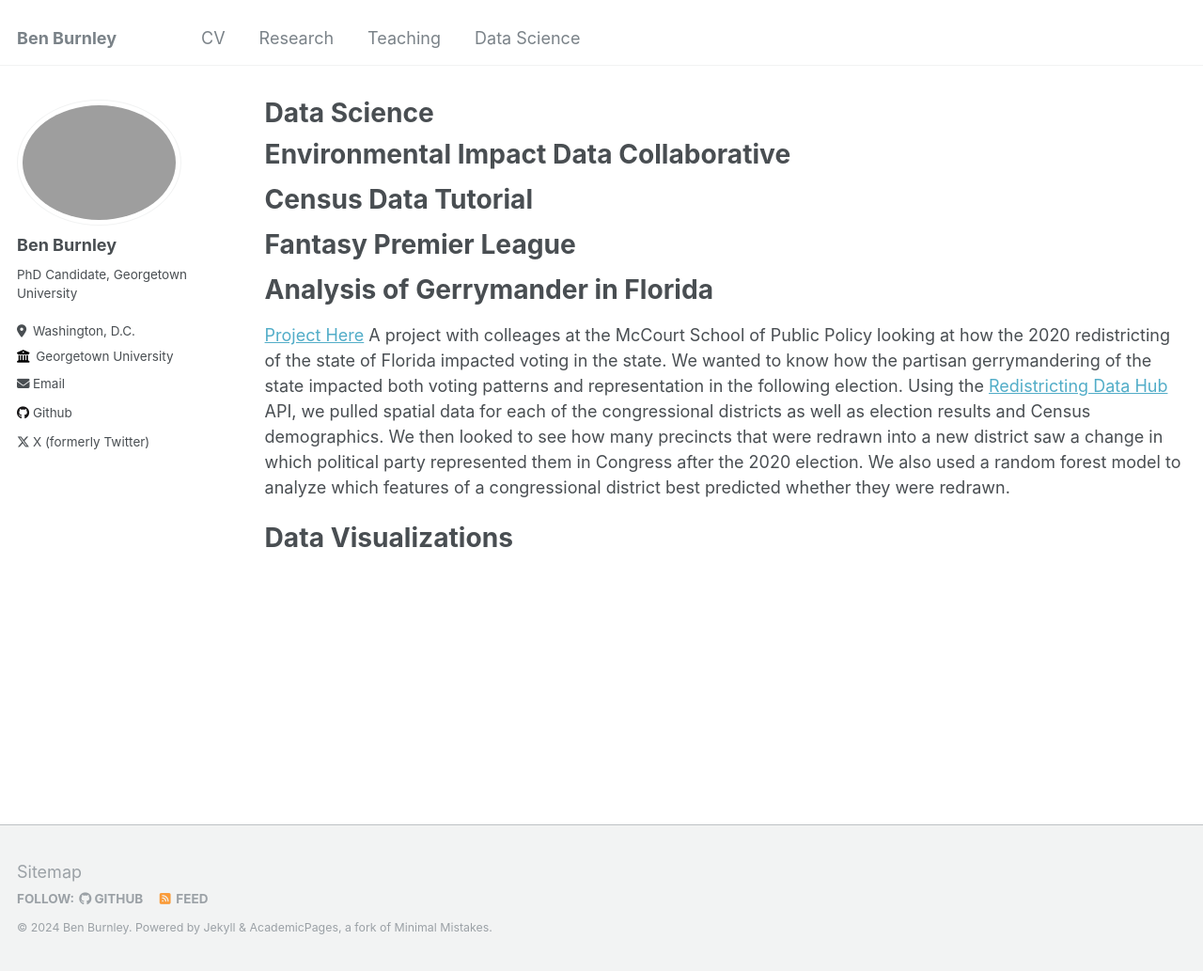
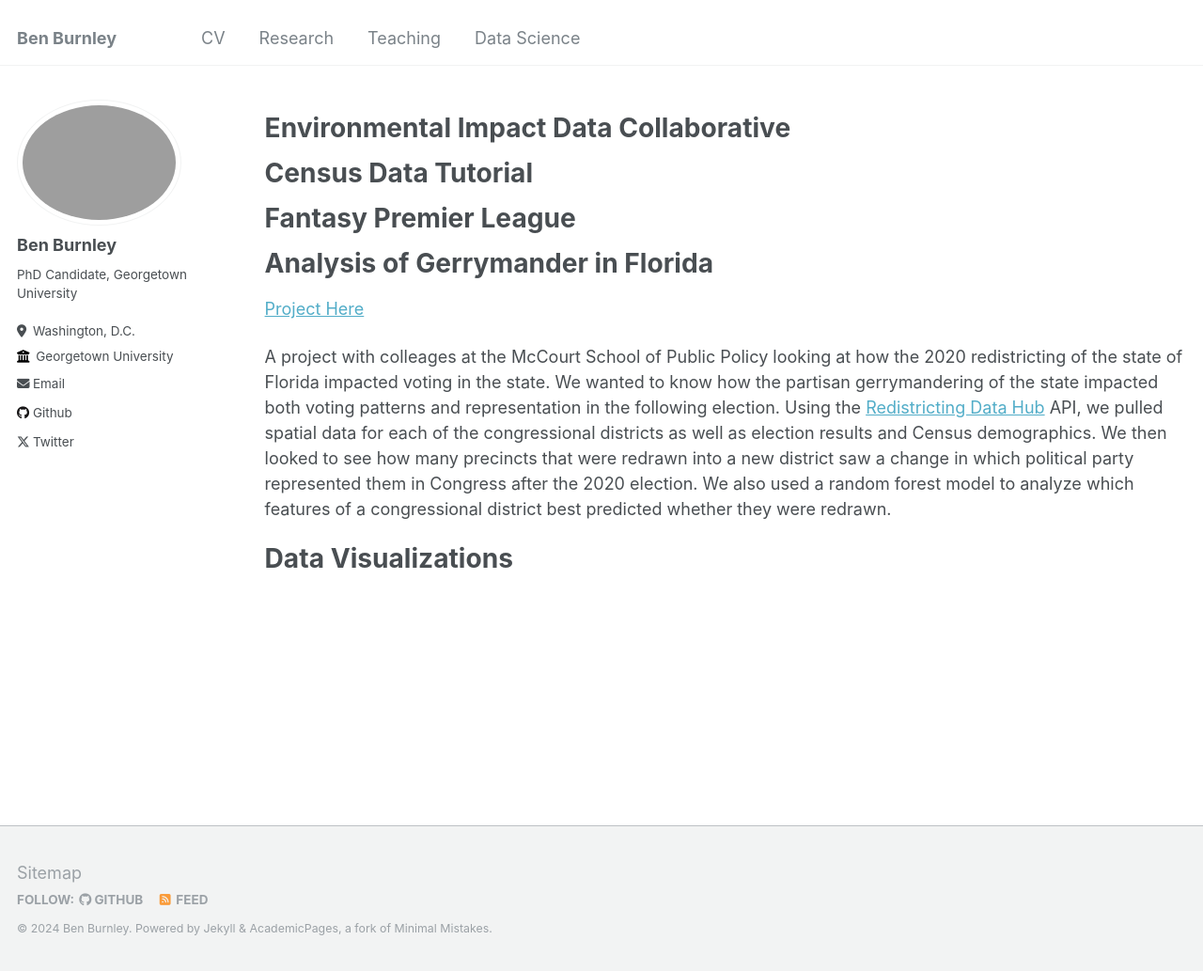
Before and after one commit to benjaminrburnley/benjaminrburnley.github.io, a Jekyll site: the page built from _pages/datascience.md, in a window 1280 px wide and 1033 px high. Shown: the whole window at 94% size. Built offline with Jekyll 4.4.1, drawn with Linux system fonts in a browser that asks for light colours.

Commit message:
final changes today

```diff
--- a/_includes/author-profile.html
+++ b/_includes/author-profile.html
@@ -133,7 +133,7 @@
         <li><a href="https://{{ author.tumblr }}.tumblr.com"><i class="fab fa-fw fa-tumblr icon-pad-right" aria-hidden="true"></i>Tumblr</a></li>
       {% endif %}
       {% if author.twitter %}
-        <li><a href="https://twitter.com/{{ author.twitter }}"><i class="fab fa-fw fa-x-twitter icon-pad-right" aria-hidden="true"></i>X (formerly Twitter)</a></li>
+        <li><a href="https://twitter.com/{{ author.twitter }}"><i class="fab fa-fw fa-x-twitter icon-pad-right" aria-hidden="true"></i>Twitter</a></li>
       {% endif %}
       {% if author.vine %}
         <li><a href="https://vine.co/u/{{ author.vine }}"><i class="fab fa-fw fa-vine icon-pad-right" aria-hidden="true"></i>Vine</a></li>
--- a/_pages/datascience.md
+++ b/_pages/datascience.md
@@ -1,6 +1,6 @@
 ---
 layout: archive
-title: "Data Science"
+title: ""
 permalink: /datascience/
 author_profile: true
 ---
@@ -16,6 +16,7 @@ author_profile: true
 
 # Analysis of Gerrymander in Florida
 [Project Here](https://benjaminrburnley.github.io/ppol670_final/)
+
 A project with colleages at the McCourt School of Public Policy looking at how the 2020 redistricting of the state of Florida impacted voting in the state. We wanted to know how the partisan gerrymandering of the state impacted both voting patterns and representation in the following election. Using the [Redistricting Data Hub](https://redistrictingdatahub.org/) API, we pulled spatial data for each of the congressional districts as well as election results and Census demographics. We then looked to see how many precincts that were redrawn into a new district saw a change in which political party represented them in Congress after the 2020 election. We also used a random forest model to analyze which features of a congressional district best predicted whether they were redrawn.
 
 # Data Visualizations
```
